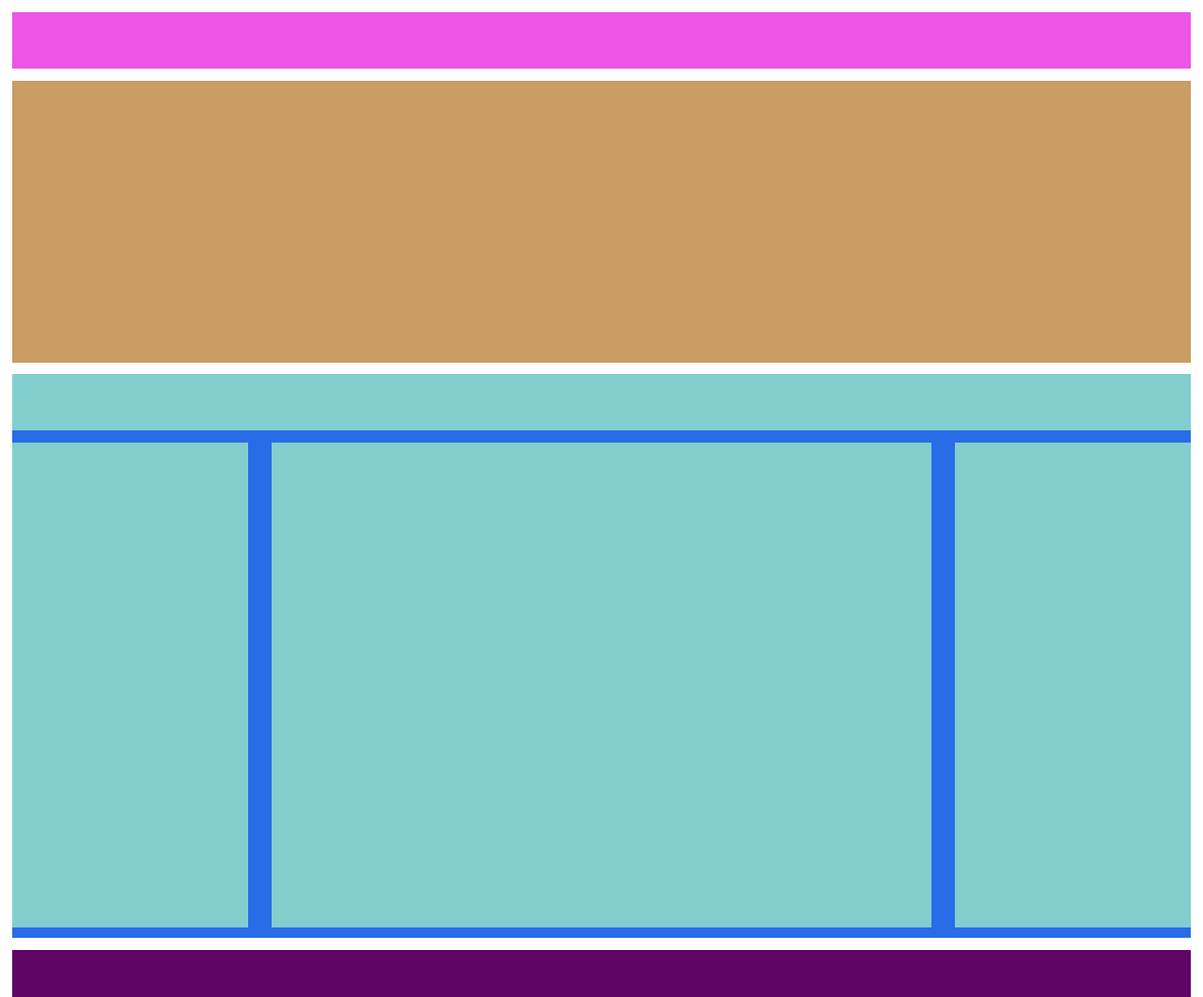
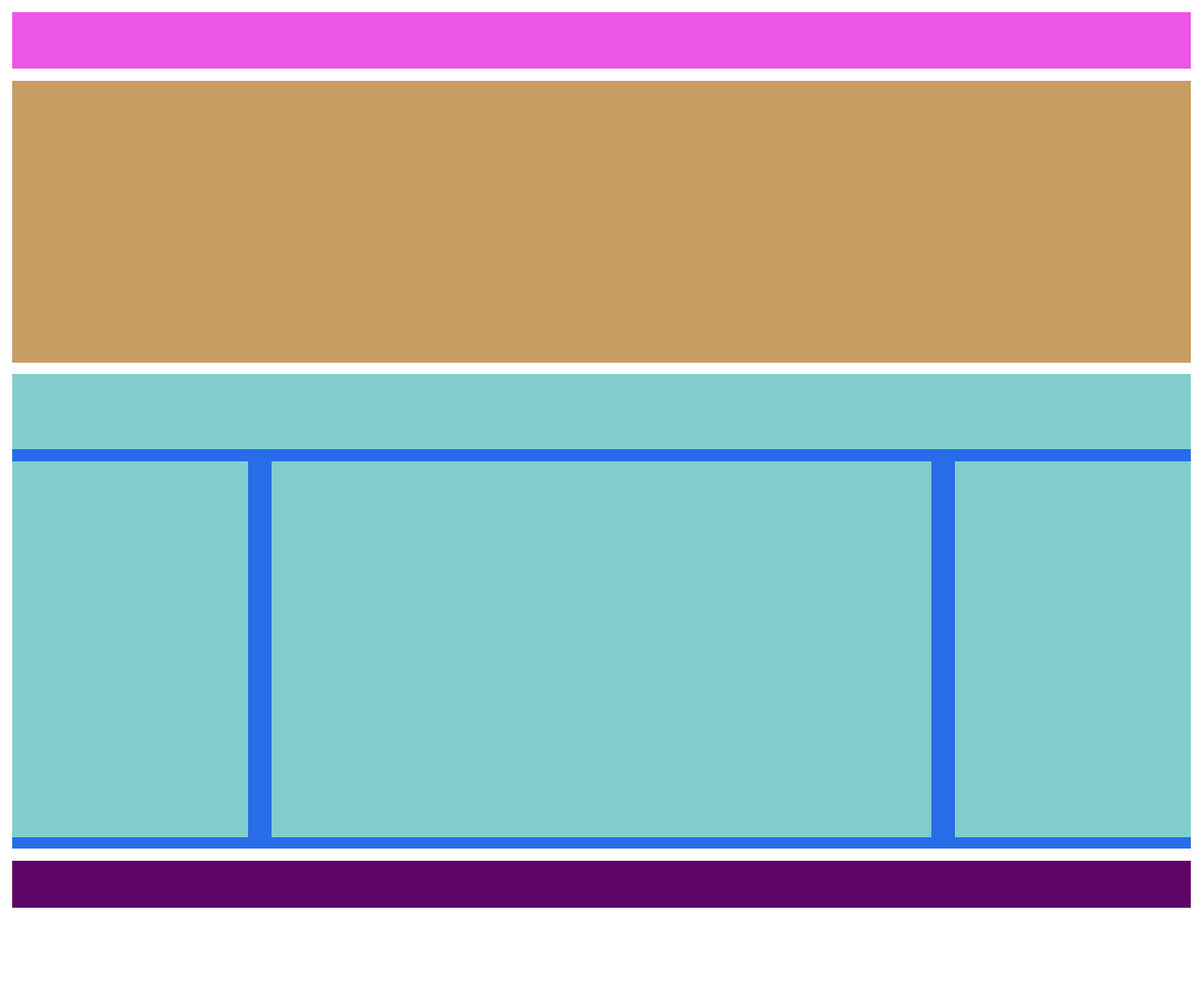
Before and after one commit to Gabriele-Scaloni/htmlcss-struttura-wp, a plain HTML site: page index.html in a window 1280 px wide. Shown: the whole page at 94% size. After the commit the page ends 979 px from the top, so only its background shows below. Drawn offline with Linux system fonts and the light colour scheme.

Commit message:
esercicio completato

```diff
--- a/style.css
+++ b/style.css
@@ -18,7 +18,6 @@ header{
 }
 
 .conteiner{
-    height: 600px;
     background-color: rgb(41, 108, 231);
     margin: 1%;
 }
@@ -31,14 +30,13 @@ header{
 
 .box-top {
     width: auto;
-    height: 10%;
+    height: 80px;
     background-color: rgb(130, 206, 206);
 }
 
 .box-left{
-
     width: 20%;
-    height: 86%;
+    height: 400px;
     background-color: rgb(130, 206, 206);
     float:left;
     margin: 1% 1% 0 0;
@@ -46,23 +44,23 @@ header{
 
 .box-center{
     width: 56%;
-    height: 86%;
+    height: 400px;
     background-color: rgb(130, 206, 206);
     float: left;
-    margin: 1% 1% 1% 1%;
+    margin: 1%;
 }
 
 .box-right{
     width: 20%;
-    height: 86%;
+    height: 400px;
     background-color: rgb(130, 206, 206);
     float:right;
-    margin: 1% 0 2% 0;
+    margin: 1% 0 1% 0;
 }
 
 
 footer{
     height: 50px;
     background-color: rgb(94, 5, 102);
-    margin: 0 1%;
+    margin: 0 1% 1% 1%;
 }
```
Also changed, not shown: index.html (+2 -2 lines).
